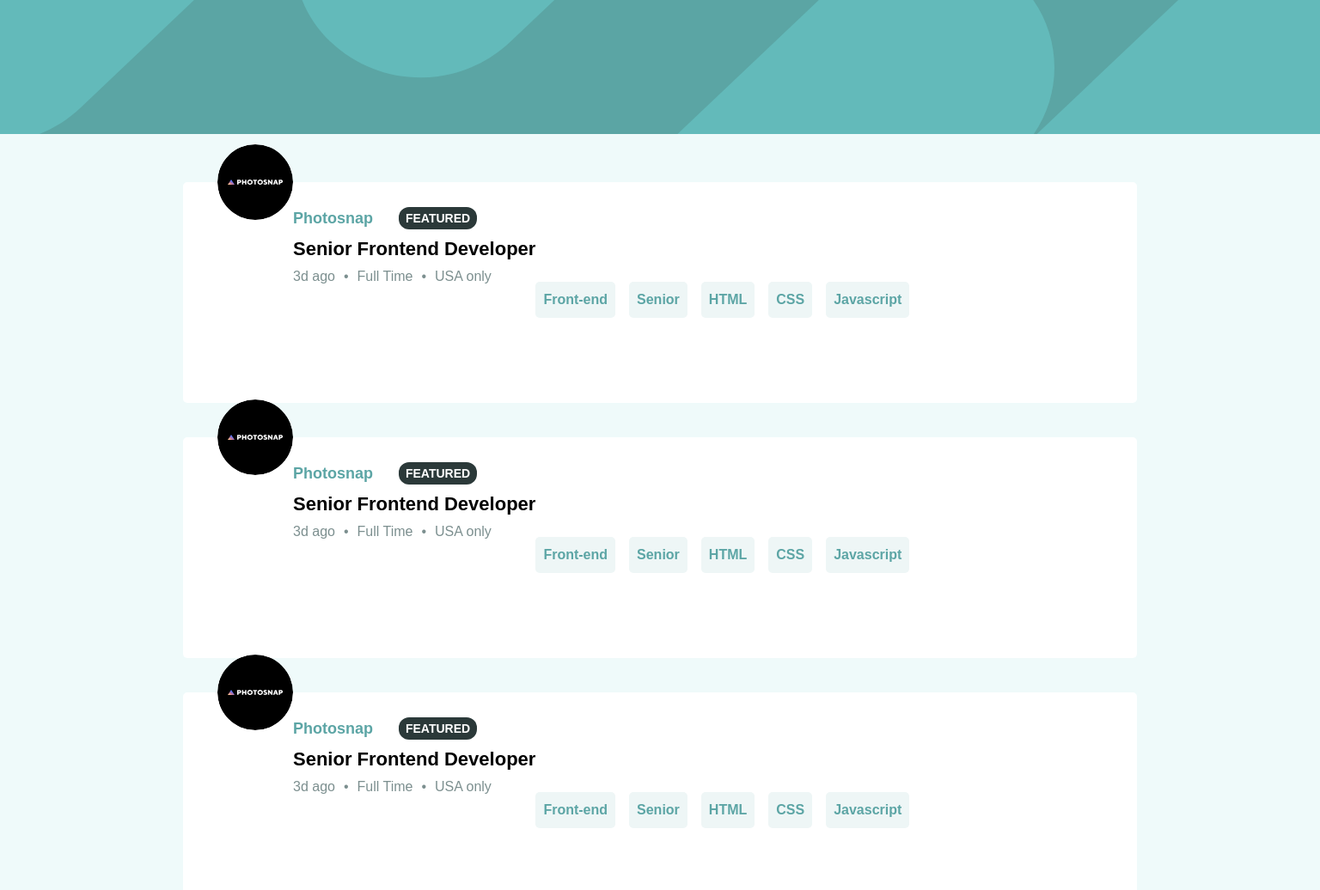
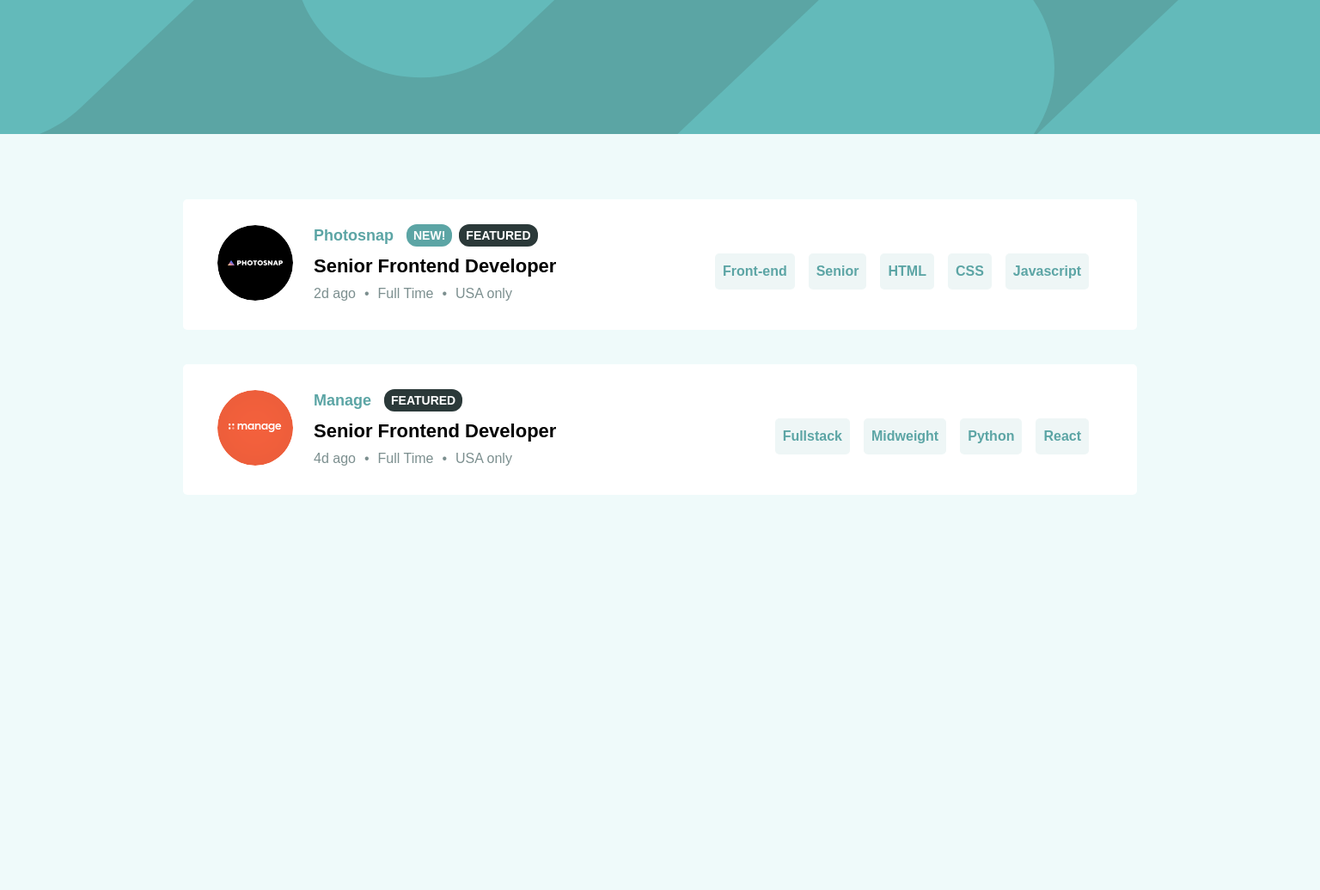
Before and after one commit to MatJOnGit/job-search-engine, a React app: page / in a window 1536 px wide. Shown: the top 1036 px of the page at 86% size. After the commit the page ends 800 px from the top, so only its background shows below. Built offline with nearby package versions, Linux system fonts and the light colour scheme.

Commit message:
Finalizing responsive styles. Refactoring Hashtags, Info, JobCard, JobsList and Logo components for future data mapping

```diff
--- a/package.json
+++ b/package.json
@@ -34,5 +34,8 @@
       "last 1 firefox version",
       "last 1 safari version"
     ]
+  },
+  "devDependencies": {
+    "@babel/plugin-proposal-private-property-in-object": "^7.21.11"
   }
 }
--- a/src/components/Hashtags.js
+++ b/src/components/Hashtags.js
@@ -1,13 +1,11 @@
 import './../styles/Hashtags.css';
 
-function Hashtags() {
+function Hashtags({hashtagsList}) {
     return (
         <ul className='job-hashtags'>
-            <li>Front-end</li>
-            <li>Senior</li>
-            <li>HTML</li>
-            <li>CSS</li>
-            <li>Javascript</li>
+            {hashtagsList.map((hashtag, index) => (
+                <li key={index}>{hashtag}</li>
+            ))}
         </ul>
     )
 }
--- a/src/components/Info.js
+++ b/src/components/Info.js
@@ -3,13 +3,13 @@
 import './../styles/Info.css';
 import { getDateOffset } from '../utils/dateUtils';
 
-function Info({companyName, postDate}) {
-    const postingOffset = getDateOffset(new Date(postDate));
+function Info(props) {
+    const postingOffset = getDateOffset(new Date(props.postDate));
 
     return (
         <div className='job-info'>
             <Headers
-                companyName={companyName}
+                companyName={props.companyName}
                 postingOffset={postingOffset}
                 isJobFeatured={true}
             />
--- a/src/components/JobCard.js
+++ b/src/components/JobCard.js
@@ -4,17 +4,25 @@
 import Hashtags from './Hashtags';
 import './../styles/JobCard.css';
 
-function JobCard() {
+function JobCard(props) {
     return (
         <li className='job-card'>
-            <Logo />
-            <Info
-                companyName='Photosnap'
-                postDate='2023-08-09T16:15'
-            />
+            <div className='job-content'>
+                <Logo
+                    pictureName = {props.pictureName}
+                />
+
+                <Info
+                    companyName = {props.companyName}
+                    postDate = {props.postDate}
+                />
+            </div>
 
             <Splitter />
-            <Hashtags />
+
+            <Hashtags
+                hashtagsList={props.hashtagsList}
+            />
         </li>
     )
 }
--- a/src/components/JobsList.js
+++ b/src/components/JobsList.js
@@ -2,12 +2,24 @@
 import './../styles/JobsList.css';
 
 function JobsList() {
+    const photosnapLogo = 'photosnap.svg';
+    const manageLogo = 'manage.svg';
+
     return (
         <ul className='jobs-list'>
-            <JobCard />
-            <JobCard />
-            <JobCard />
-            <JobCard />
+            <JobCard
+                pictureName = {photosnapLogo}
+                companyName = 'Photosnap'
+                postDate = '2023-08-10T16:15'
+                hashtagsList = {['Front-end', 'Senior', 'HTML', 'CSS', 'Javascript']}
+            />
+
+            <JobCard
+                pictureName = {manageLogo}
+                companyName = 'Manage'
+                postDate = '2023-08-08T16:15'
+                hashtagsList = {['Fullstack', 'Midweight', 'Python', 'React']}
+            />
         </ul>
     )
 }
--- a/src/components/Logo.js
+++ b/src/components/Logo.js
@@ -1,11 +1,11 @@
 import './../styles/Logo.css';
 
-function Logo() {
+function Logo({pictureName}) {
     const imagesUrl = './../../images/companies_logo/';
 
     return (
         <img
-            src={`${imagesUrl}photosnap.svg`}
+            src={`${imagesUrl}${pictureName}`}
             alt='account logo'
             className='company-logo'
         />
--- a/src/styles/Hashtags.css
+++ b/src/styles/Hashtags.css
@@ -1,6 +1,7 @@
 .job-hashtags {
     display: flex;
     flex-direction: row;
+    justify-self: flex-end;
     flex-wrap: wrap;
     align-items: center;
     list-style: none;
@@ -11,8 +12,8 @@
     display: flex;
     justify-content: center;
     align-items: center;
+    background-color: #EEF6F6;
     color: #5CA5A5;
-    background-color: #EEF6F6;
     margin-right: 16px;
     margin-top: 16px;
     padding: 5px 9px;
@@ -21,6 +22,11 @@
     border-radius: 5px;
 }
 
+.job-hashtags > li:hover {
+    background-color: #5CA5A5;
+    color: #EEF6F6;
+}
+
 @media (min-width: 1440px) {
     .job-hashtags > li {
         height: 32px;
--- a/src/styles/Headers.css
+++ b/src/styles/Headers.css
@@ -16,5 +16,6 @@
 @media (min-width: 1440px) {
     .job-headers h1 {
         font-size: 18px;
+        margin-right: 15px;
     }
 }
--- a/src/styles/Highlights.css
+++ b/src/styles/Highlights.css
@@ -22,3 +22,9 @@
 .featured-tag {
     background-color: #2B3939;
 }
+
+@media (min-width: 1440px) {
+    .job-highlights {
+        margin: 0;
+    }
+}
--- a/src/styles/Info.css
+++ b/src/styles/Info.css
@@ -15,4 +15,8 @@
     .job-info h2 {
         font-size: 22px;
     }
+
+    .job-info h2:hover {
+        color: #5CA5A5;
+    }
 }
--- a/src/styles/JobCard.css
+++ b/src/styles/JobCard.css
@@ -14,16 +14,18 @@
     border-radius: 5px;
 }
 
-.job-content {
-    width: 100%;
-    height: 100%;
-}
-
 @media (min-width: 1440px) {
     .job-card {
         max-width: 1110px;
-        height: 152px;
+        min-height: 152px;
         flex-direction: row;
         padding: 30px 40px;
+        flex-direction: row;
+        justify-content: space-between;
+    }
+
+    .job-content {
+        display: flex;
+        flex-direction: row;
     }
 }
--- a/src/styles/JobsList.css
+++ b/src/styles/JobsList.css
@@ -8,3 +8,10 @@
     align-items: center;
     list-style: none;
 }
+
+@media (min-width: 1440px) {
+    .jobs-list {
+        width: 77%;
+        margin-top: 76px;
+    }
+}
--- a/src/styles/Logo.css
+++ b/src/styles/Logo.css
@@ -2,14 +2,15 @@
     width: 48px;
     height: 48px;
     border-radius: 50%;
-    position: relative;
-    top: -60px;
+    position: absolute;
+    top: -24px;
 }
 
 @media (min-width: 1440px) {
     .company-logo {
+        position: unset;
         width: 88px;
         height: 88px;
-        top: -74px;
+        margin-right: 24px;
     }
 }
```
Also changed, not shown: 1 other file.
